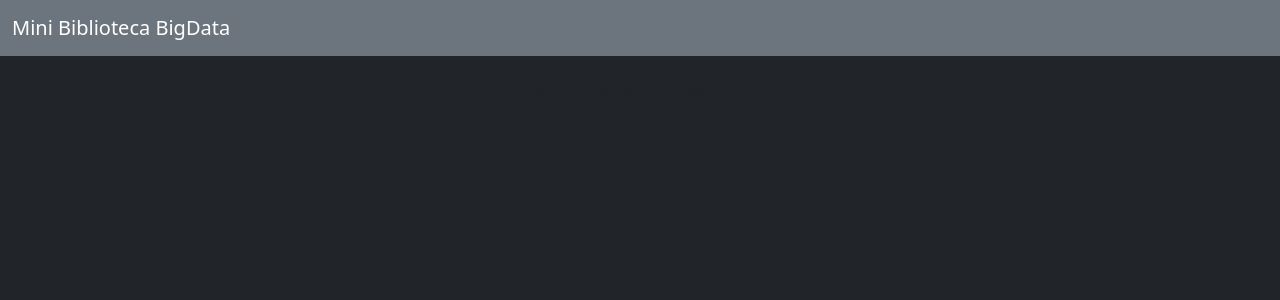
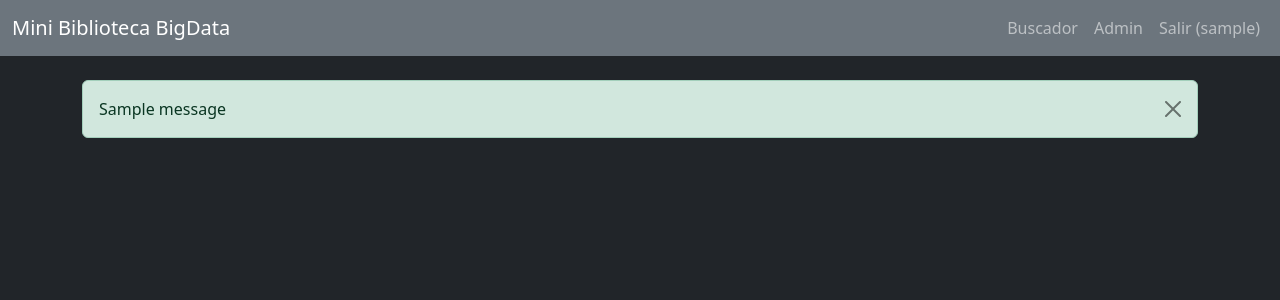
Before and after one commit to JoseLuisAriza/BigData, a Flask app: template proyecto_bigdata/templates/base.html in a window 1280 px wide. Shown: the top 300 px of the page. Run offline with Flask 3, Linux system fonts and the light colour scheme; the visitor is signed in with stand-in values (Sample User, id 1); the template is opened without the code that fills it: most values are stand-ins (such as "Sample title", 1, 10 or a date in 2020); one stand-in notice (Sample message) is shown; parts of the project's set-up code (start-up, migrations or seed data) failed here and were passed over.

Commit message:
Update base.html

```diff
--- a/proyecto_bigdata/templates/base.html
+++ b/proyecto_bigdata/templates/base.html
@@ -2,28 +2,61 @@
 <html lang="es">
 <head>
   <meta charset="utf-8">
-    <title>Mini Biblioteca – {{ title or "Buscador" }}</title>
+  <title>{% block title %}Mini Biblioteca BigData{% endblock %}</title>
   <meta name="viewport" content="width=device-width, initial-scale=1">
   <link
     href="https://cdn.jsdelivr.net/npm/bootstrap@5.3.3/dist/css/bootstrap.min.css"
-      rel="stylesheet">
+    rel="stylesheet"
+  >
   <link rel="stylesheet" href="{{ url_for('static', filename='css/style.css') }}">
 </head>
 <body class="bg-dark text-light">
 
 <nav class="navbar navbar-expand-lg navbar-dark bg-secondary mb-4">
   <div class="container-fluid">
-    <a class="navbar-brand" href="{{ url_for('index') }}">Mini Biblioteca BigData</a>
+    <a class="navbar-brand" href="{{ url_for('landing') }}">Mini Biblioteca BigData</a>
+    <button class="navbar-toggler" type="button" data-bs-toggle="collapse" data-bs-target="#navbarNav">
+      <span class="navbar-toggler-icon"></span>
+    </button>
+    <div class="collapse navbar-collapse" id="navbarNav">
+      <ul class="navbar-nav ms-auto">
+        <li class="nav-item">
+          <a class="nav-link" href="{{ url_for('buscar') }}">Buscador</a>
+        </li>
+        {% if session.get('user') %}
+          <li class="nav-item">
+            <a class="nav-link" href="{{ url_for('admin') }}">Admin</a>
+          </li>
+          <li class="nav-item">
+            <a class="nav-link" href="{{ url_for('logout') }}">
+              Salir ({{ session.get('user') }})
+            </a>
+          </li>
+        {% else %}
+          <li class="nav-item">
+            <a class="nav-link" href="{{ url_for('login') }}">Login</a>
+          </li>
+        {% endif %}
+      </ul>
+    </div>
   </div>
 </nav>
 
 <div class="container mb-4">
+  {% with messages = get_flashed_messages(with_categories=true) %}
+    {% if messages %}
+      {% for category, message in messages %}
+        <div class="alert alert-{{ 'warning' if category == 'danger' else category }} alert-dismissible fade show" role="alert">
+          {{ message }}
+          <button type="button" class="btn-close" data-bs-dismiss="alert" aria-label="Cerrar"></button>
+        </div>
+      {% endfor %}
+    {% endif %}
+  {% endwith %}
+
   {% block content %}{% endblock %}
 </div>
 
-<footer class="text-center text-muted mb-3">
-    <small>Proyecto Big Data – {{ title or "Buscador de libros" }}</small>
-</footer>
-
+<script src="https://cdn.jsdelivr.net/npm/bootstrap@5.3.3/dist/js/bootstrap.bundle.min.js"></script>
 </body>
 </html>
```
Lines whose indentation alone changed are shown as unchanged.
